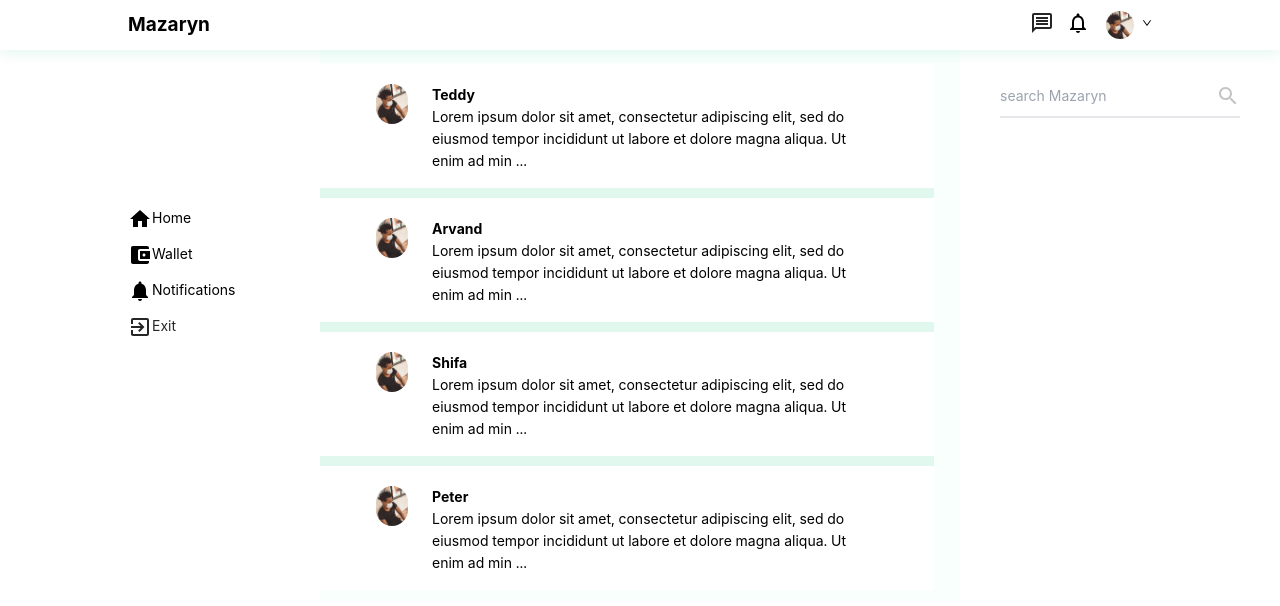
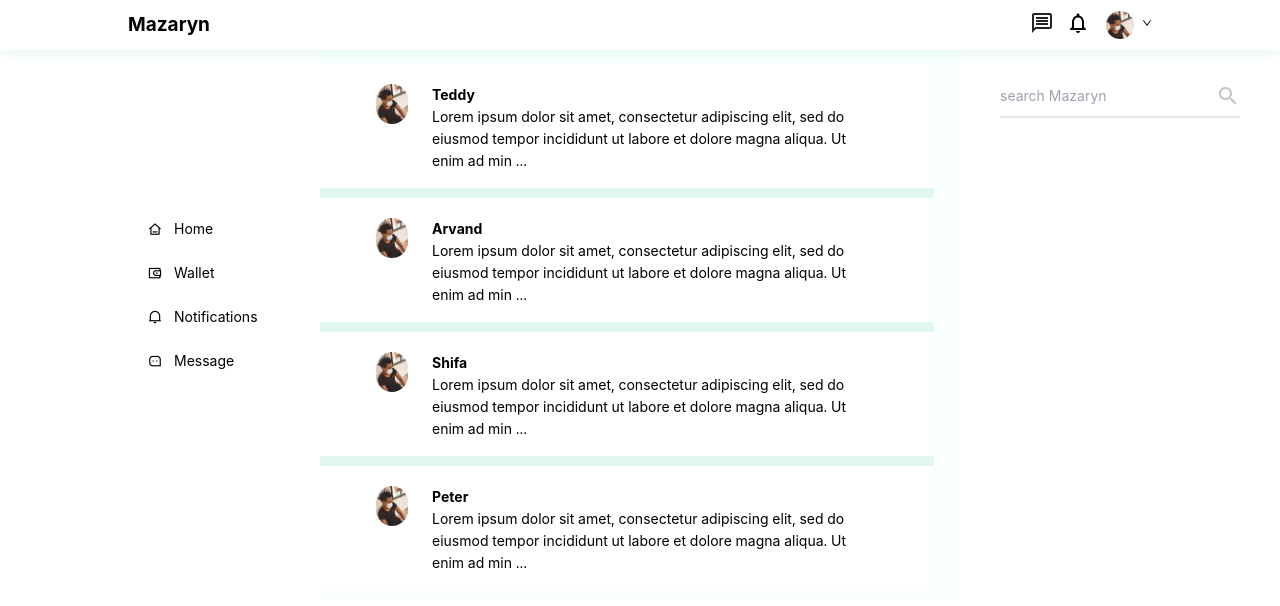
Before and after one commit to aiden77mori/mazaryn-frontend, a React (Create React App) app: page / in a window 1280 px wide. Shown: the top 606 px of the page. Built offline with nearby package versions, Linux system fonts and the light colour scheme; sample sign-in values are in the browser's storage.

Commit message:
installed and implemented remix icons

```diff
--- a/package.json
+++ b/package.json
@@ -20,6 +20,7 @@
     "redux": "^4.1.1",
     "redux-devtools-extension": "^2.13.9",
     "redux-thunk": "^2.3.0",
+    "remixicon": "^2.5.0",
     "sass": "^1.49.0",
     "web-vitals": "^0.2.4"
   },
--- a/src/components/left pane/LeftPane.js
+++ b/src/components/left pane/LeftPane.js
@@ -1,10 +1,7 @@
 //import './LeftPane.css';
 import React from 'react';
 import { Link } from 'react-router-dom';
-import HomeIcon from '@material-ui/icons/Home';
-import NotificationsIcon from '@material-ui/icons/Notifications';
-import AccountBalanceWalletIcon from '@material-ui/icons/AccountBalanceWallet';
-import ExitToAppIcon from '@material-ui/icons/ExitToApp';
+import 'remixicon/fonts/remixicon.css'
 
 function LeftPane(props){
     const logout = () => {
@@ -17,27 +14,35 @@ function LeftPane(props){
           <nav className=' h-1/2 w-full flex justify-end'>
             <ul className=" h-full w-3/5">
               <li className=''>
-                <Link to='/' className=' flex flex-row text-black'>
-                  <HomeIcon />
-                  <p>Home</p>
+                <Link to='/' className=' flex flex-row items-center text-black focus:bg-greenborder focus:text-white rounded-bl-full rounded-tl-full h-11 pl-5'>
+                  <i class="ri-home-3-line pr-3"></i>
+                  Home
                 </Link>
               </li>
               <li>
-                <Link to='/wallet' className=' flex flex-row text-black'>
-                  <AccountBalanceWalletIcon />
-                  <p>Wallet</p>
+                <Link to='/wallet' className=' flex flex-row items-center text-black focus:bg-greenborder focus:text-white rounded-bl-full rounded-tl-full h-11 pl-5'>
+                  <i class="ri-wallet-3-line pr-3"></i>
+                  Wallet
                 </Link>
               </li>
               <li>
-                <Link to='/notifications' className=' flex flex-row text-black'>
-                  <NotificationsIcon />
-                  <p>Notifications</p>
+                <Link to='/notifications' className=' flex flex-row items-center text-black focus:bg-greenborder focus:text-white rounded-bl-full rounded-tl-full h-11 pl-5'>
+                  <i class="ri-notification-2-line pr-3"></i>
+                  Notifications
                 </Link>
               </li>
+              <li>
+                <Link className=' flex flex-row items-center text-black focus:bg-greenborder focus:text-white rounded-bl-full rounded-tl-full h-11 pl-5'>
+                  <i className="ri-message-3-line pr-3"></i>
+                  Message
+                </Link>
+              </li>
+              {/*
               <li onClick={logout} className="cursor-pointer flex flex-row">
                 <ExitToAppIcon />
                 <p>Exit</p>
               </li>
+              */}
             </ul>
           </nav>
         </div>
```
Also changed, not shown: 1 other file (tests, documents, lock files or other folders).
